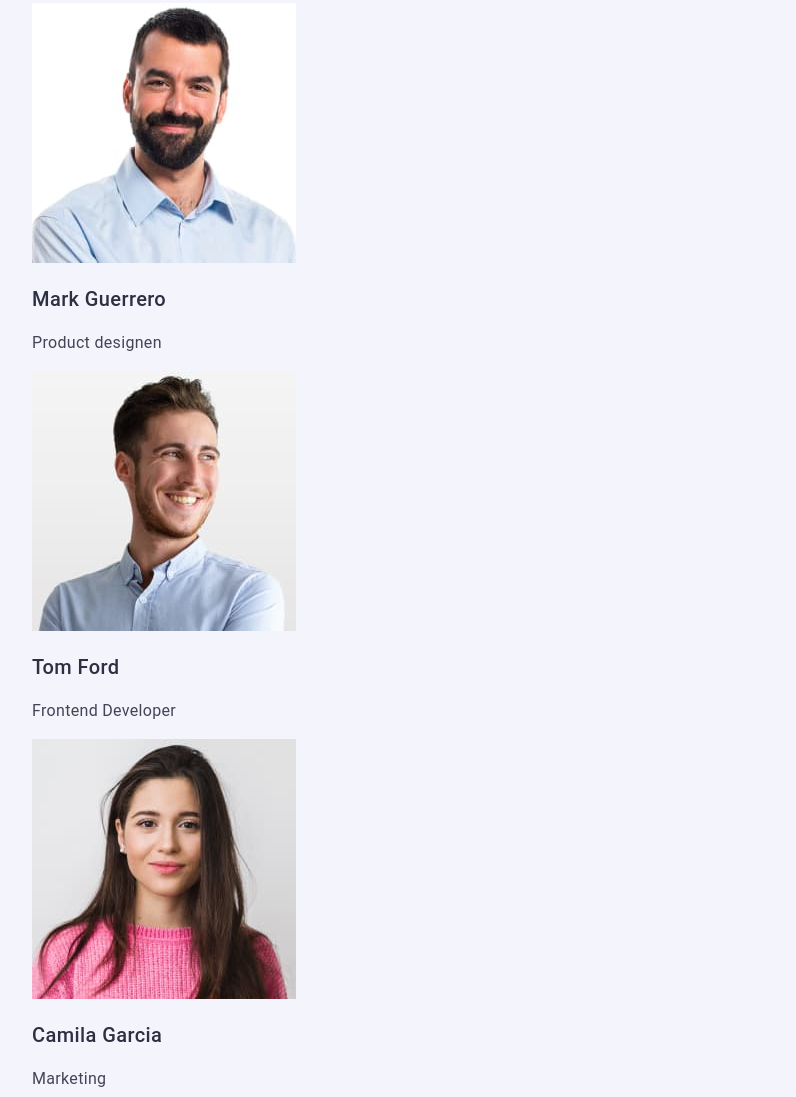
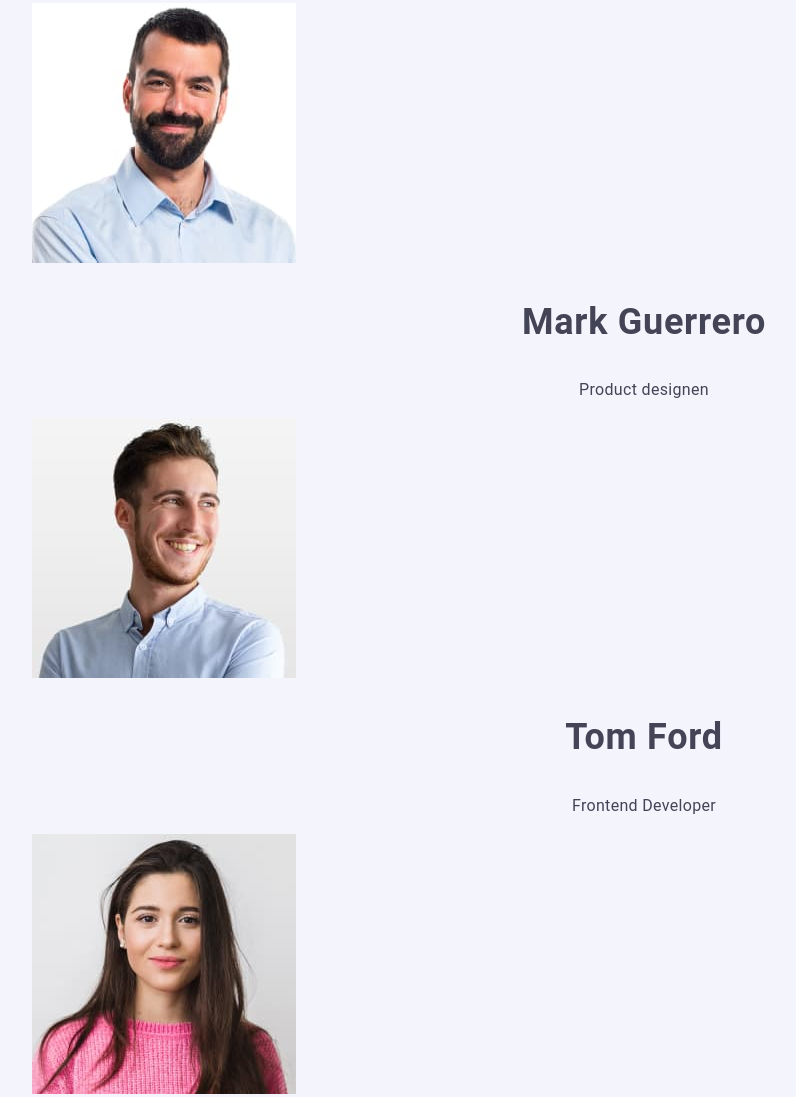
Before and after one commit to Angela2803/goit-markup-hw-02, a plain HTML site: page index.html in a window 1280 px wide. Shown: the part 1761-2858 px from the top of the page, without its empty margins (16-812 px from the left). Drawn offline with Linux system fonts and the light colour scheme.

Commit message:
Update styles.css
рірі

```diff
--- a/css/styles.css
+++ b/css/styles.css
@@ -167,17 +167,20 @@ body {
 }
 
 .team-list .title {
-  color: var(--first-title-color);
-  font-weight: 500;
-  font-size: 20px;
-  line-height: 1.2;
+  color: var(--primary-text-color);
+  font-size: 36px;
+  line-height: 1.11;
+  text-align: center;
   letter-spacing: 0.02em;
+  text-transform: capitalize;
 }
 
 .team-list .text {
   color: var(--primary-text-color);
   font-size: 16px;
   line-height: 1.5;
+
+  text-align: center;
   letter-spacing: 0.02em;
 }
 
```
